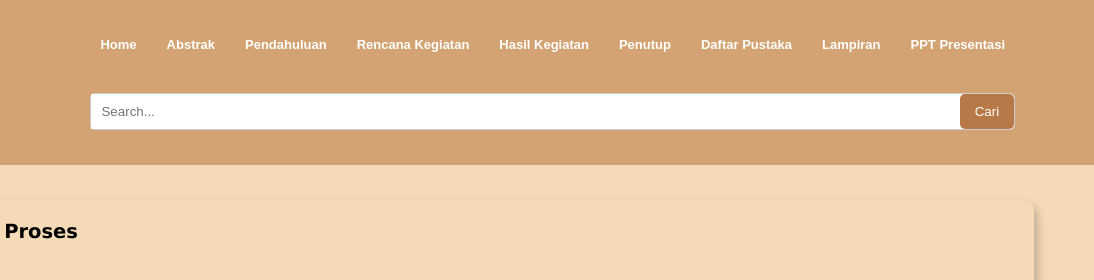
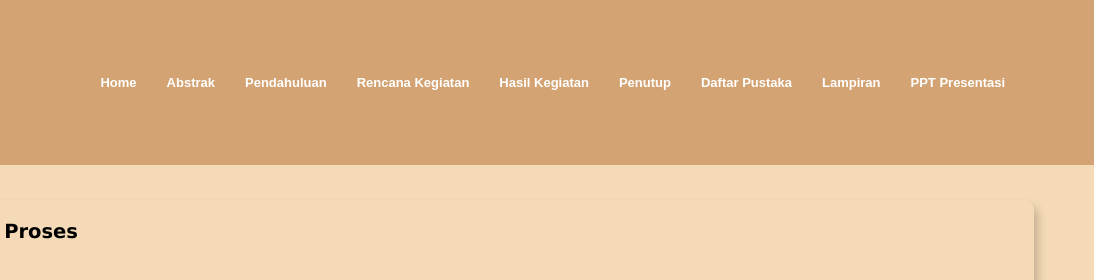
Before and after one commit to poetanoctis/Astana-Karya-website, a plain HTML site: page 4-5.html in a window 1280 px wide. Shown: the top 280 px of the page, 186-1280 px from the left. Drawn offline with Linux system fonts and the light colour scheme.

Commit message:
Update 4-5.html

```diff
--- a/4-5.html
+++ b/4-5.html
@@ -61,10 +61,6 @@
                 <a href="bab7.html">Lampiran<span></span></a>
                 <a href="bab8.html">PPT Presentasi<span></span></a>
             </nav>
-            <div class="search-container">
-                <input type="text" placeholder="Search..." id="search-input">
-                <button id="search-button">Cari</button>
-            </div>
             </header>
             <section class="contentbox" style="margin-top: 200px;">
                 <h1>4.5 Video Proses </h1>
```
